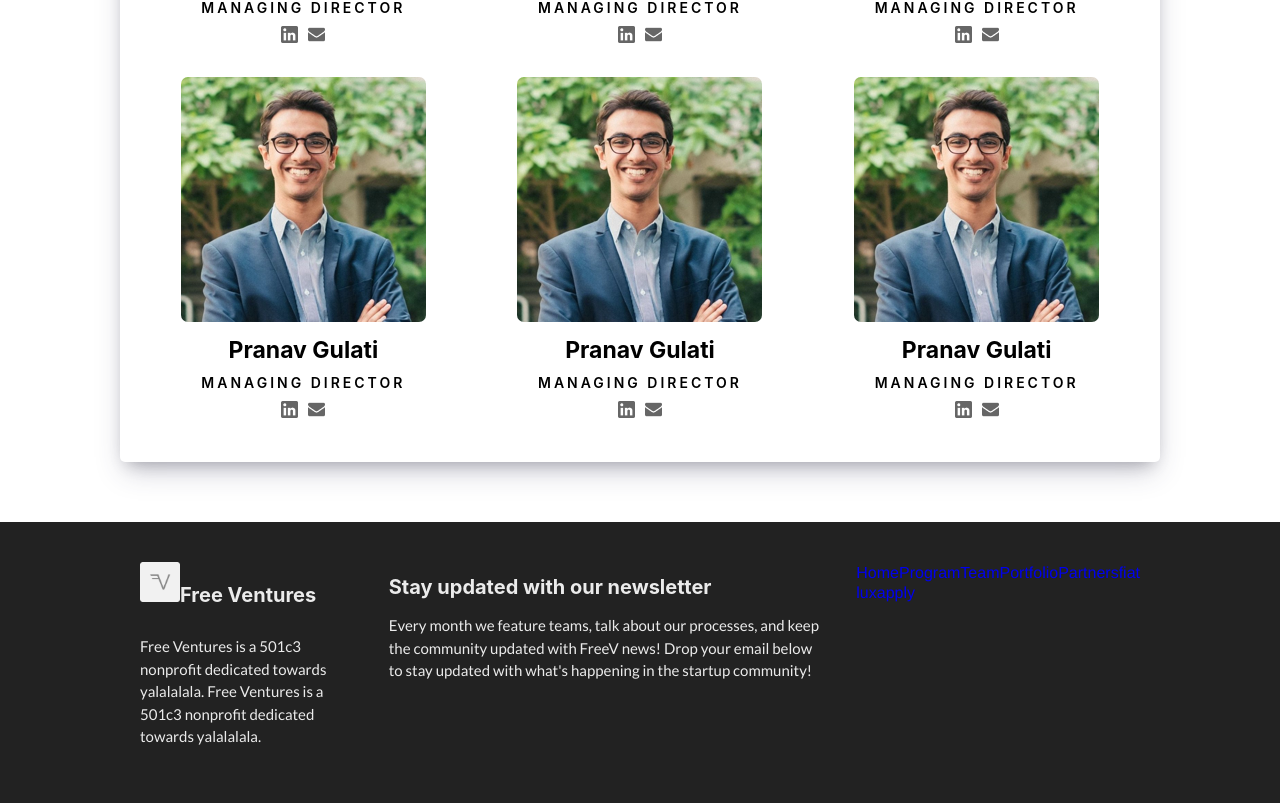
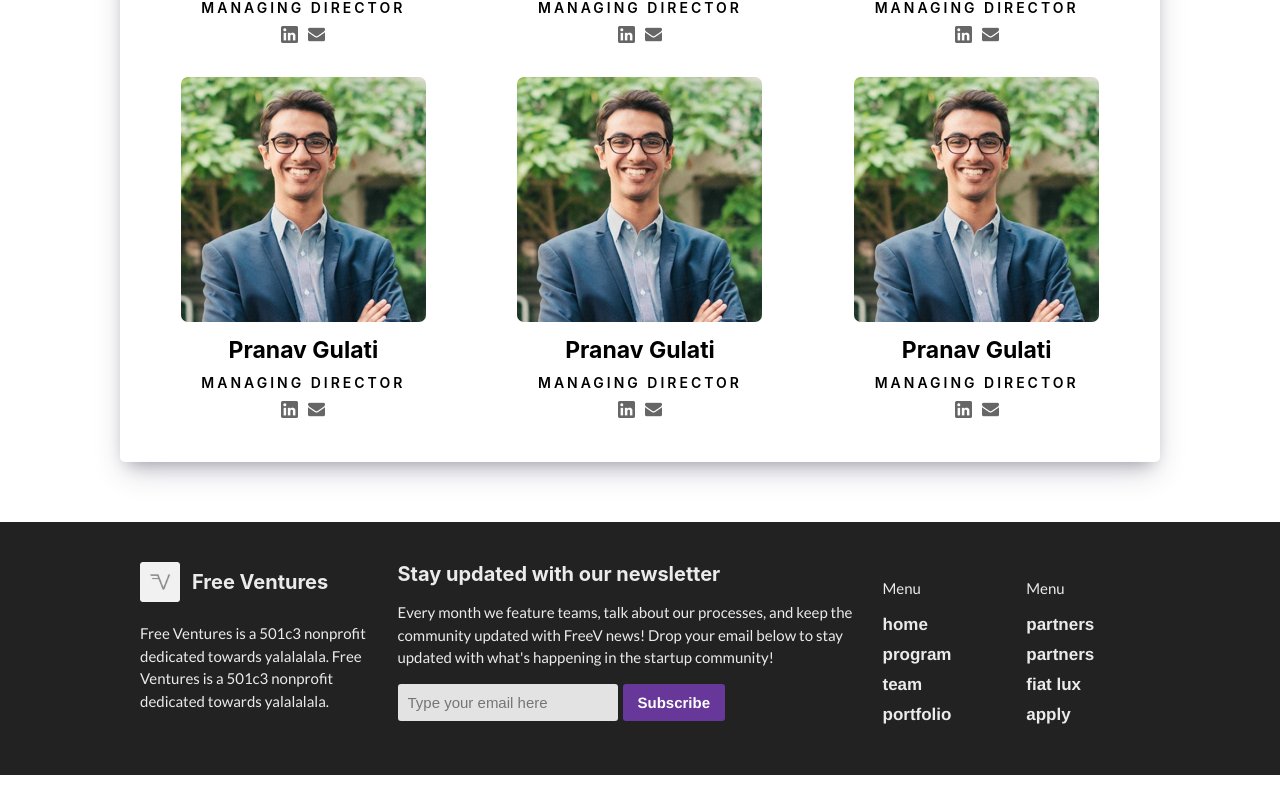
Before and after one commit to adhivd/freev-website, a React (Create React App) app: page /team in a window 1280 px wide. Shown: the part 573-1376 px from the top of the page. After the commit the page ends 1348 px from the top, so only its background shows below. Built offline with nearby package versions, Linux system fonts and the light colour scheme.

Commit message:
more footer work

```diff
--- a/src/Components/Footer.js
+++ b/src/Components/Footer.js
@@ -22,15 +22,23 @@ function Footer() {
             <span>
                 <h1>Stay updated with our newsletter</h1>
                 <p>Every month we feature teams, talk about our processes, and keep the community updated with FreeV news! Drop your email below to stay updated with what's happening in the startup community!</p>
+                <input placeholder="Type your email here" />
+                <a href="#" className="genericButton">Subscribe</a>
             </span>
-            <span>
+            <span className="links">
+                <p>Menu</p>
                 <Link exact to="/">Home</Link>
                 <Link to="/program">Program</Link>
                 <Link to="/team">Team</Link>
                 <Link to="/portfolio">Portfolio</Link>
+
+            </span>
+            <span className="links">
+                <p>Menu</p>
                 <Link to="/partners">Partners</Link>
-                <Link to="/fiatlux">fiat lux</Link>
-                <Link to="/apply">apply</Link>
+                <Link to="/partners">Partners</Link>
+                <Link to="/fiatlux">Fiat lux</Link>
+                <Link to="/apply">Apply</Link>
             </span>
 
         </div>
--- a/src/styles/Footer.css
+++ b/src/styles/Footer.css
@@ -7,20 +7,35 @@
     color: #ebebeb;
 }
 
-    h1 {
+    .footer h1 {
         font-size: 20px;
+        margin: 0;
     }
 
-    p {
+    .footer p {
         font-size: 15px;
         line-height: 1.5;
     }
 
     .footer .container {
         display: grid;
-        grid-template-columns: 1fr 2fr 1fr;
+        grid-template-columns: 1fr 2fr 0.5fr 0.5fr;
         grid-column-gap: 30px;
         grid-row-gap: 30px;
+    }
+
+    .footer input {
+        background-color: #e3e3e3;
+        padding: 10px 10px;
+        border-radius: 3px;
+        width: 200px;
+        font-size: 15px;
+        border: none;
+    }
+
+    .footer .genericButton {
+        padding: 10px 15px;
+        margin: 0 5px;
     }
 
     .footer span:nth-child(1) img {
@@ -31,8 +46,21 @@
     .footer span:nth-child(1) h1 {
         display: inline-block;
         font-size: 20px;
+        position: relative;
+        left: 12px;
+        bottom: 13px;
     }
 
     .footer span:nth-child(1) p {
         line-height: 1.5;
     }
+
+    .footer .links a {
+        display: block;
+        text-decoration: none;
+        color: #ebebeb;
+        font-weight: 700;
+        margin-bottom: 10px;
+        font-size: 17px;
+        text-transform: lowercase;
+    }
```
